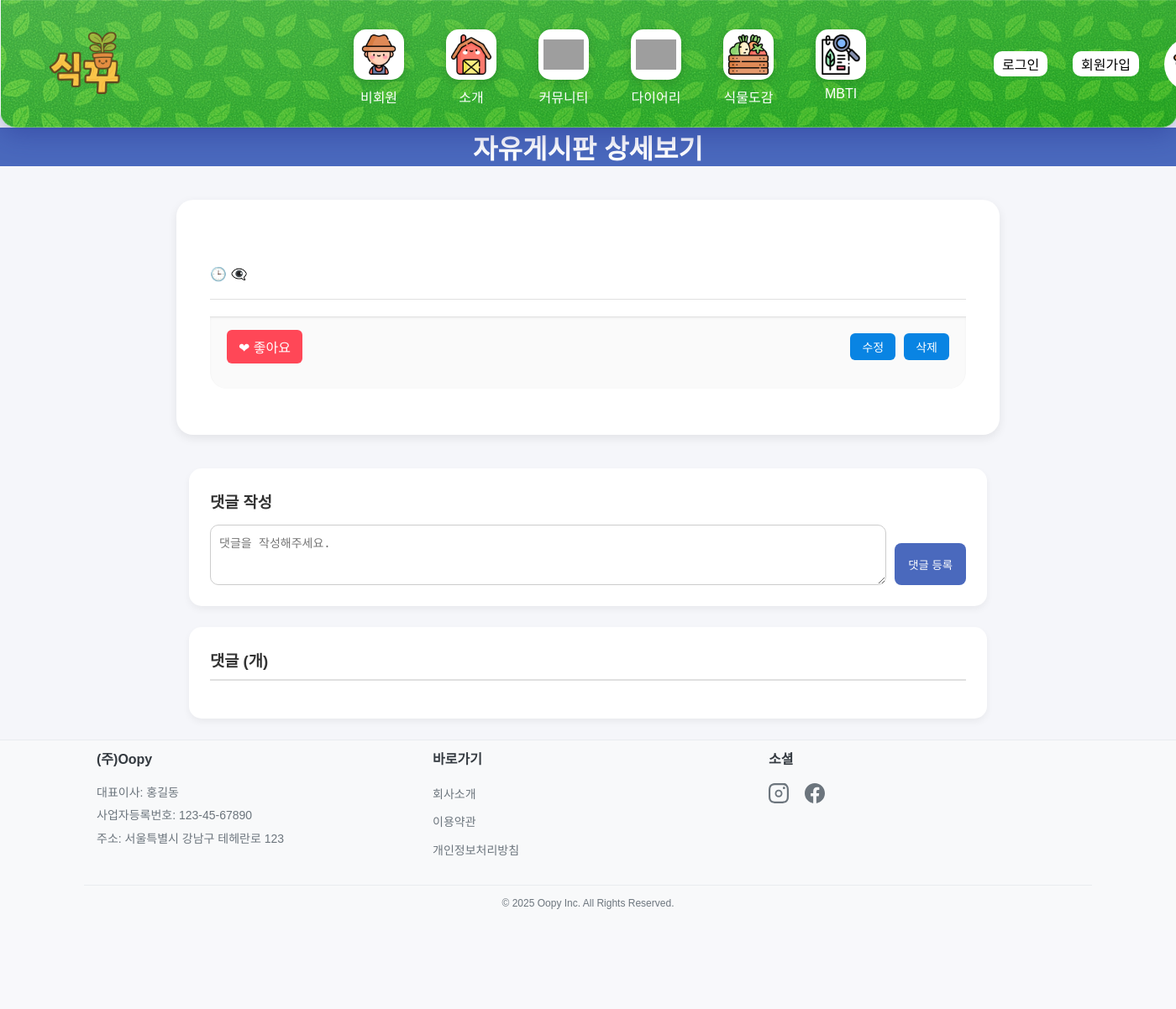
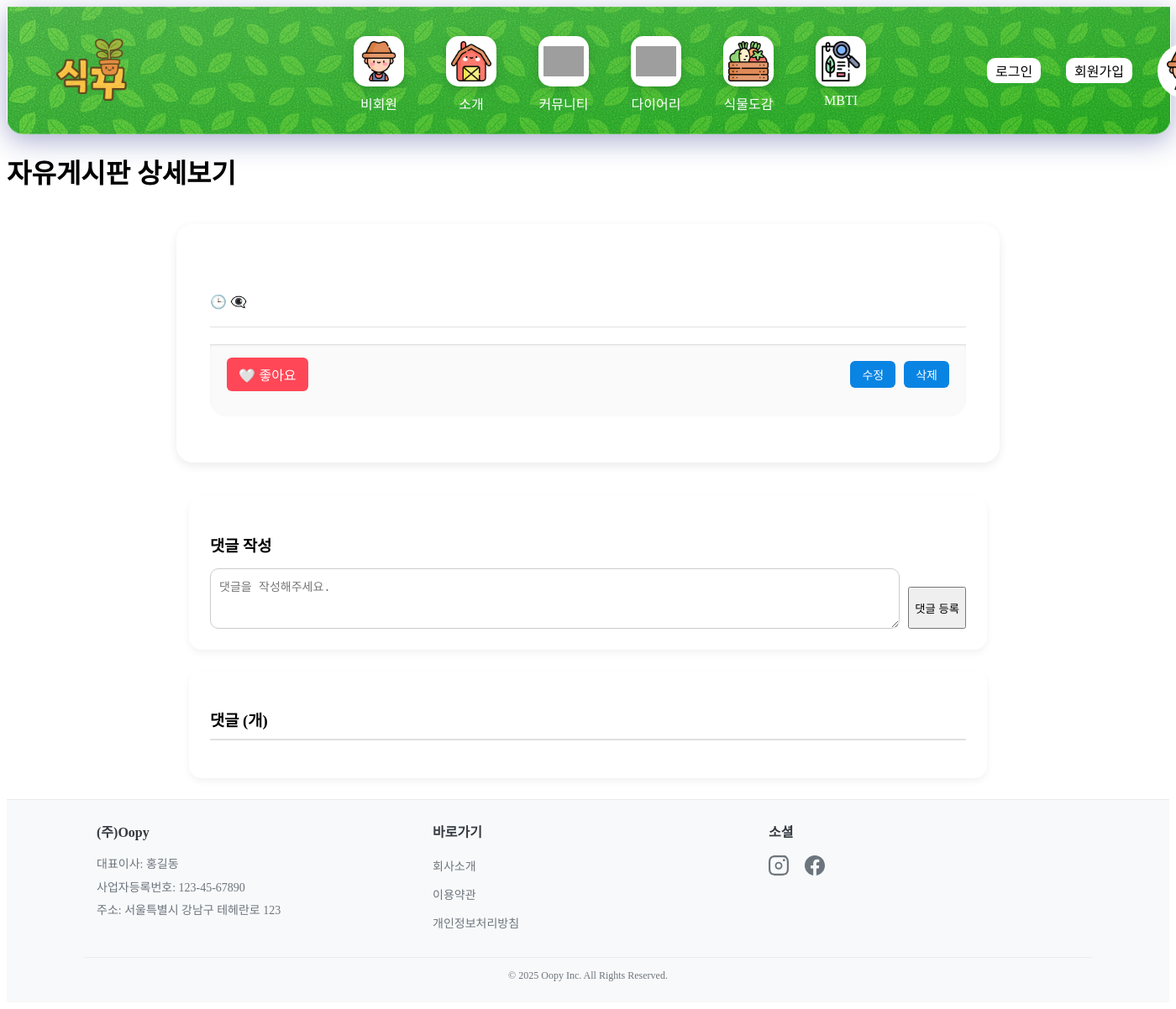
Before and after one commit to likewhat9901/Project_Team_Sikku, a Java web app: template src/main/webapp/WEB-INF/views/boards/free/freeBoardView.jsp in a window 1400 px wide; the page is wider, and only the part inside the window is pictured. Shown: that part at 84% size. Before the commit the page ends 1083 px from the top of that part, so only its background shows below. Run offline with Spring Boot 4, a stand-in JSP engine, Linux system fonts and the light colour scheme; the template is opened without the code that fills it, so the values that code supplies are empty; some of the project's set-up classes (security, data sources, template engines, error pages and the like) are left out, and stand-ins take their place; database files in the repository are not loaded; some libraries are stand-ins or nearby versions; grey boxes are pictures that could not be loaded.

Commit message:
게시판 좋아요 기능 추가

```diff
--- a/src/main/java/com/edu/springboot/jpaboard/LikeEntity.java
+++ b/src/main/java/com/edu/springboot/jpaboard/LikeEntity.java
@@ -30,4 +30,6 @@
 
     @Column(name="LIKEDDATE", nullable = false)
     private LocalDateTime likedDate;
+
+
 }
--- a/src/main/resources/static/css/free.css
+++ b/src/main/resources/static/css/free.css
@@ -1,50 +1,5 @@
 @charset "UTF-8";
 
-/* ==========================
-   공통 스타일 (전체 JSP 공용)
-   ========================== */
-body {
-    font-family: 'Noto Sans KR', sans-serif;
-    background-color: #f5f6fa;
-    color: #333;
-    margin: 0;
-    padding: 0;
-}
-
-.main-header {
-    background-color: #4a69bd;
-    color: white;
-    padding: 0px;
-    text-align: center;
-    border-radius: 0 0 0px 0px;
-}
-
-h1, h2, h3 {
-    margin: 0;
-}
-
-button, .btn {
-    cursor: pointer;
-    padding: 8px 16px;
-    border: none;
-    border-radius: 8px;
-    background-color: #4a69bd;
-    color: white;
-    transition: background-color 0.2s;
-}
-
-button:hover, .btn:hover {
-    background-color: #3c5aa6;
-}
-
-a {
-    text-decoration: none;
-    color: #4a69bd;
-}
-
-a:hover {
-    text-decoration: underline;
-}
 
 /* ==========================
    [LIST 페이지] freeBoardList.jsp
--- a/src/main/resources/static/js/freeBoardView.js
+++ b/src/main/resources/static/js/freeBoardView.js
@@ -92,6 +92,7 @@
   document.addEventListener('DOMContentLoaded', function() {
       const likeButton = document.getElementById('board-like-btn');
       const likesCountSpan = document.getElementById('likes-count');
+      const heartIcon = document.getElementById('heart-icon');
 
       if (likeButton) {
           likeButton.addEventListener('click', function() {
@@ -106,17 +107,23 @@
 			      body: `boardIdx=${boardIdx}`  // 문자열로 key=value 전달
 			  })
 			  // 서버 응답을 JSON 형식으로 변환
-              .then(response => response.json())
+			  .then(response => {
+			                  console.log('서버 응답 상태:', response.status);
+			                  return response.json();
+			              })
 			  .then(data => {
+				console.log('서버 응답 데이터:', data);
 			      if (data.success) {
 			          likesCountSpan.textContent = data.likesCount;
 					  if(data.isLiked) {
-					      likeButton.innerHTML = `🧡 좋아요 <span id="likes-count">${data.likesCount}</span>`;
-					  }
-					  else {
-					      likeButton.innerHTML = `❤ 좋아요 <span id="likes-count">${data.likesCount}</span>`;
-					  }
+                          heartIcon.textContent = '🧡';
+						  console.log('좋아요 추가됨 - 개수:', data.likesCount);
+                      } else {
+                          heartIcon.textContent = '🤍';
+						  console.log('좋아요 취소됨 - 개수:', data.likesCount);
+                      }
 			      } else {
+					console.error('서버 에러:', data.message);
 			          alert(data.message);
 			      }
 			  })
--- a/src/main/webapp/WEB-INF/views/boards/free/freeBoardView.jsp
+++ b/src/main/webapp/WEB-INF/views/boards/free/freeBoardView.jsp
@@ -42,17 +42,15 @@
 		</div>
 
 		<div class="board-view-footer">
-
 			<div class="like-group" style="display: flex; align-items: center;">
 			    <button type="button" id="board-like-btn" data-board-idx="${board.boardIdx}">
-			        <c:choose>
-			            <c:when test="${isLiked}">
-			                🧡 좋아요 <span id="likes-count">${likesCount}</span>
-			            </c:when>
-			            <c:otherwise>
-			                ❤ 좋아요 <span id="likes-count">${likesCount}</span>
-			            </c:otherwise>
-			        </c:choose>
+			        <span id="heart-icon">
+			            <c:choose>
+			                <c:when test="${isLiked}"> 🧡 </c:when>
+			                <c:otherwise> 🤍 </c:otherwise>
+			            </c:choose>
+			        </span>
+			        좋아요 <span id="likes-count">${likesCount}</span>
 			    </button>
 			</div>
 
```
Also changed, not shown: src/main/java/com/edu/springboot/jpaboard/BoardEntity.java (+6 -3 lines), src/main/java/com/edu/springboot/jpaboard/BoardService.java (+18 -4 lines), src/main/java/com/edu/springboot/jpaboard/JPAController.java (+8 -2 lines), src/main/java/utils/CookieManager.java (added, +49 -0 lines).
